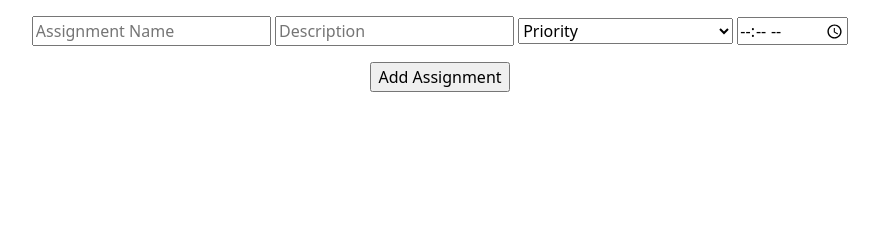
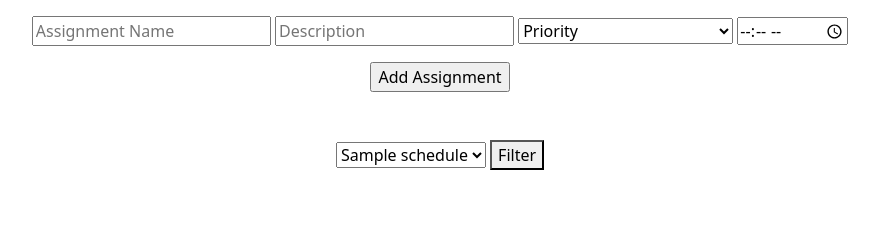
Before and after one commit to BrodyBanner/3155-final-project, a Flask app: page /day/1/1 in a window 1280 px wide. Shown: the part 240-480 px from the top of the page, without its empty margins (200-1079 px from the left). Run offline with Flask 3, Linux system fonts and the light colour scheme; a user stored in the database is signed in; tables that the repository leaves empty hold one stand-in row (values such as "Sample post"); some libraries are stand-ins or nearby versions.

Commit message:
v 0.31: Implementation of Schedules and Filtering by Schedules

```diff
--- a/app.py
+++ b/app.py
@@ -119,6 +119,7 @@ def login():
 @login_required
 def logout():
     logout_user()
+    session['selected_schedule_id'] = 0
     return redirect(url_for('login'))
 
 @app.route('/delete_account', methods=['POST'])
@@ -134,19 +135,28 @@ def delete_account():
         print(e)
         return 'Failed to delete user.'
 
-def calculate_combined_weight(month):
+def calculate_combined_weight(month, schedule_id=None):
     combined_weights = {}
 
-    assignments = Assignment.query.filter(
-        db.extract('month', Assignment.due) == month,
-        Assignment.student_id == current_user.id
-    ).all()
+    if schedule_id:
+        assignments = Assignment.query.join(Schedule.assignments).filter(
+            Schedule.id == schedule_id,
+            db.extract('month', Assignment.due) == month,
+            Assignment.student_id == current_user.id
+        ).all()
 
-    schedules = Schedule.query.filter(
-        db.extract('month', Schedule.start_date) <= month,
-        db.extract('month', Schedule.end_date) >= month,
-        Schedule.student_id == current_user.id
-    ).all()
+        schedules = Schedule.query.filter_by(id=schedule_id).all()
+    else:
+        assignments = Assignment.query.filter(
+            db.extract('month', Assignment.due) == month,
+            Assignment.student_id == current_user.id
+        ).all()
+
+        schedules = Schedule.query.filter(
+            db.extract('month', Schedule.start_date) <= month,
+            db.extract('month', Schedule.end_date) >= month,
+            Schedule.student_id == current_user.id
+        ).all()
 
     for day in range(1, calendar.monthrange(2024, month)[1] + 1):
         combined_weight = 0
@@ -169,9 +179,16 @@ def month(month):
     month_name = calendar.month_name[month]
     start_day = calendar.monthrange(2024, month)[0] + 1
     num_days = calendar.monthrange(2024, month)[1]
-    combined_weights = calculate_combined_weight(month)
 
-    return render_template('month.html', month_name=month_name, num_days=num_days, month=month, start_day=start_day, combined_weights=combined_weights)
+    selected_schedule_id = request.args.get('schedule_id', type=int)
+    if selected_schedule_id is None:
+        selected_schedule_id = session.get('selected_schedule_id')
+    else:
+        session['selected_schedule_id'] = selected_schedule_id
+
+    combined_weights = calculate_combined_weight(month, selected_schedule_id)
+
+    return render_template('month.html', month_name=month_name, num_days=num_days, month=month, start_day=start_day, combined_weights=combined_weights, selected_schedule_id=selected_schedule_id)
 
 @app.route('/day/<int:month>/<int:day>', methods=['POST', 'GET'])
 @login_required
@@ -181,13 +198,30 @@ def day(month, day):
     start_day = calendar.monthrange(2024, month)[0] + 1
     day_name = calendar.day_name[((day + start_day) % 7) - 2]
 
-    assignments = Assignment.query.filter(
-        db.extract('month', Assignment.due) == month,
-        db.extract('day', Assignment.due) == day,
-        Assignment.student_id == current_user.id
-    ).order_by(Assignment.due).all()
+    selected_schedule_id = request.args.get('schedule_id', type=int)
+    if selected_schedule_id is None:
+        selected_schedule_id = session.get('selected_schedule_id')
+    else:
+        session['selected_schedule_id'] = selected_schedule_id
 
-    return render_template('day.html', month_name=month_name, day_name=day_name, day=day, month=month, year=year, assignments=assignments)
+    if selected_schedule_id is None:
+        selected_schedule_id = session.get('selected_schedule_id')
+
+    if selected_schedule_id:
+        assignments = Assignment.query.join(Schedule.assignments).filter(
+            Schedule.id == selected_schedule_id,
+            db.extract('month', Assignment.due) == month,
+            db.extract('day', Assignment.due) == day,
+            Assignment.student_id == current_user.id
+        ).order_by(Assignment.due).all()
+    else:
+        assignments = Assignment.query.filter(
+            db.extract('month', Assignment.due) == month,
+            db.extract('day', Assignment.due) == day,
+           Assignment.student_id == current_user.id
+        ).order_by(Assignment.due).all()
+
+    return render_template('day.html', month_name=month_name, day_name=day_name, day=day, month=month, year=year, assignments=assignments, selected_schedule_id=selected_schedule_id)
 
 @app.route('/year')
 @login_required
@@ -201,15 +235,10 @@ def assignment():
     assignments = Assignment.query.filter_by(student_id=current_user.id).order_by(Assignment.due).all()
     return render_template('assignment.html', assignments=assignments)
 
-@app.route('/schedules', methods=['POST', 'GET'])
+@app.route('/schedules', methods=['GET'])
 @login_required
 def schedules():
     schedules = Schedule.query.all()
-    if request.method == 'POST':
-        number = Schedule.query.get_or_404(request.form['number'])
-        db.session.delete(number)
-        db.session.commit()
-        return redirect(url_for('schedules'))
     return render_template('schedules.html', schedules=schedules)
 
 @app.route('/account')
@@ -263,6 +292,17 @@ def delete_assignment():
         print(e)
         return 'Failed to delete assignment.'
 
+@app.route('/deleteSchedule', methods=['POST'])
+def delete_schedule():
+    schedule_id = request.form['schedule_id']
+    try:
+        db.session.delete(Schedule.query.get(schedule_id))
+        db.session.commit()
+        return redirect('/schedules')
+    except Exception as e:
+        print(e)
+        return 'Failed to delete schedule.'
+
 @app.route('/newSchedule', methods=['POST', 'GET'])
 def new_schedule():
     form = ScheduleForm()
@@ -279,7 +319,7 @@ def new_schedule():
         description = form.description.data
         selected_assignments = form.assignments.data
 
-        schedule = Schedule(title=name, start_date=start_date, start_time=start_time, end_date=end_date, end_time=end_time, desc=description, student_id=current_user.id)
+        schedule = Schedule(title=name, start_date=start_date, start_time=start_time, end_date=end_date, end_time=end_time, weight=0, desc=description, student_id=current_user.id)
         db.session.add(schedule)
         db.session.commit()
 
--- a/templates/day.html
+++ b/templates/day.html
@@ -45,6 +45,21 @@ QuickCal | {{ month_name }} {{ day }}
             <br>
             <input type="submit" value="Add Assignment" class="text-center mt-3">
           </form>
+
+          <form action="{{ url_for('day', month=month, day=day) }}" method="GET" class="text-center mt-5">
+            <select name="schedule_id" id="schedule">
+                <option value="0">All Schedules</option>
+                {% for schedule in current_user.schedules %}
+                  {% if schedule.id == selected_schedule_id %}
+                    <option value="{{ schedule.id }}" selected>{{ schedule.title }}</option>
+                  {% else %}
+                    <option value="{{ schedule.id }}">{{ schedule.title }}</option>
+                  {% endif %}
+                {% endfor %}
+            </select>
+            <button type="submit">Filter</button>
+        </form>
+
       </div>
   </div>
 </div>
```
Also changed, not shown: templates/month.html (+13 -0 lines), templates/newSchedule.html (+5 -9 lines), templates/schedules.html (+40 -7 lines).
